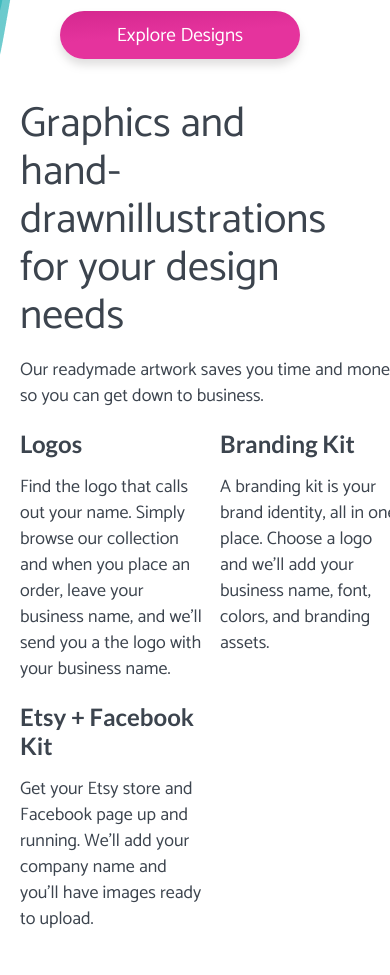
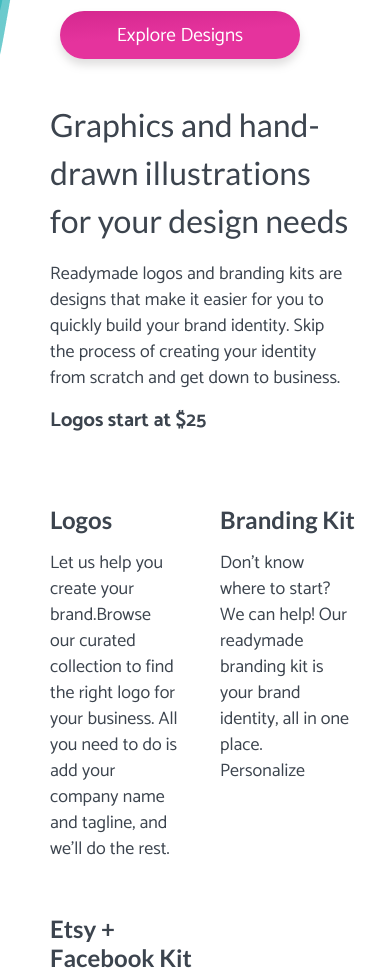
Before and after one commit to Jezryl-Castelo/wyld-designs-contact, a plain HTML site: page index.html in a window 390 px wide. Shown: the part 589-1564 px from the top of the page. Drawn offline with Linux system fonts and the light colour scheme.

Commit message:
edit text in about section

```diff
--- a/index.html
+++ b/index.html
@@ -20,7 +20,7 @@
     <link rel="stylesheet" href="styles.css">
     <link rel="preconnect" href="https://fonts.googleapis.com">
     <link rel="preconnect" href="https://fonts.gstatic.com" crossorigin>
-    <link href="https://fonts.googleapis.com/css2?family=Catamaran:wght@400;600&family=Lato:wght@400;700&display=swap" rel="stylesheet">
+    <link href="https://fonts.googleapis.com/css2?family=Catamaran:wght@400;700&family=Lato:wght@400;700&display=swap" rel="stylesheet">
 </head>
 <body>
 
@@ -51,25 +51,25 @@
 
 <section class="about-container">
     <div class="about-left">
-    <h4 class="about-title">Graphics and hand-drawnillustrations for your design needs</h4>
-    <p class="about-text">Our readymade artwork saves you time and money, so you can get down to business. </p>
+    <h2 class="about-title">Graphics and hand-drawn illustrations for your design needs</h2>
+    <p class="about-text about-premade">Readymade logos and branding kits are designs that make it easier for you to quickly build your brand identity. Skip the process of creating your identity from scratch and get down to business. </p>
+    <p class="pricing">Logos start at $25</p>
     </div>
 
     <div class="about-right">
         <div class="about-card">
             <h5 class="about-details">Logos</h5>
-            <p class="about-text">Find the logo that calls out your name. Simply browse our collection and when you place an order, leave your business name, and we'll send you a the logo with your business name. </p>
+            <p class="about-text">Let us help you create your brand.Browse our curated collection to find the right logo for your business. All you need to do is add your company name and tagline, and we'll do the rest.</p>
         </div>
         <div class="about-card">
             <h5 class="about-details">Branding Kit</h5>
-            <p class="about-text">A branding kit is your brand identity, all in one place. Choose a logo and we'll add your business name, font, colors, and branding assets.</p>
+            <p class="about-text">Don't know where to start? We can help! Our readymade branding kit is your brand identity, all in one place. Personalize  </p>
         </div>
         <div class="about-card">
             <h5 class="about-details">Etsy + Facebook Kit</h5>
             <p class="about-text">Get your Etsy store and Facebook page up and running. We'll add your company name and you'll have images ready to upload.</p>
         </div>
     </div>
-    </section>
 </section>
 
 <section class="contact-container">
@@ -93,8 +93,8 @@
         <input type="hidden" name="Created" value="x-sheetmonkey-current-date-time" />
         <input class="submit-button" type="submit" value="Submit" />
       </form>
+</section>
 
-</section>
 
 <footer>
 
--- a/styles.css
+++ b/styles.css
@@ -3,8 +3,8 @@ html {
     background-color: #fff;
     background-image: url('./images/background.png');
     background-repeat: no-repeat;
-    font-family: 'Catamaran', sans-serif;
-
+    font-family: 'Catamaran',sans-serif;
+    font-weight: 400;
 }
 
 * {
@@ -53,6 +53,7 @@ nav {
 .container {
     display: grid;
     width: 90%;
+    max-width: 2000px;
     grid-template-columns: 50% 50%;
     grid-template-rows: 70% 30%;
     height: 540px;
@@ -74,6 +75,7 @@ nav {
     grid-column: 2 / 3;
     width: 100%;
     min-width: 400px;
+    max-width: 600px;
 }
 .etsy-button {
     grid-column: 1 / 2;
@@ -94,21 +96,19 @@ nav {
     text-decoration: none;
 }
 
-
-
 /* ---- About ---- */
 .about-container {
     display: flex;
-
     min-width: 350px;
-    padding: 10% 10% 8% 10%;
+    padding: 10% 10% 2% 10%;
     margin-top: 50px;
 }
 
 .about-title {
     width: 80%;
+    font-family: 'Lato', sans-serif;
     font-weight: 400;
-    font-size: 42px;
+    font-size: 32px;
 }
 
 .about-left {
@@ -139,9 +139,23 @@ nav {
     font-size: 18px;
     line-height: 26px;
     margin-top: 16px;
-    padding-right: 16px;
     max-width: 400px;
+    padding: 0 40px 32px 0;
 }
+.about-premade {
+    max-width: 600px;
+    padding-bottom: 6px;
+}
+
+.pricing {
+    font-weight: bold;
+    margin-bottom: 40px;
+    font-size: 20px;
+}
+.readymade-text {
+    margin-top: 20px;
+}
+
 
 /* ---- Form ---- */
 .contact-container {
@@ -265,6 +279,7 @@ footer {
        grid-area: title;
        font-size: 38px;
        line-height: 40px;
+       margin: 0 auto;
    }
    .etsy-button {
        grid-area: button;
@@ -272,10 +287,14 @@ footer {
    }
    .about-container {
        flex-direction: column;
-       width: 420px;
+       /* min-width: 100%; */
+
        margin: 0 auto;
-       padding: 50px 0 20px 20px;
+       padding: 50px 0 20px 50px;
        }
+    .about-title {
+        width: 90%;
+    }
     .about-left {
         width: 100%;
         padding-bottom: 20px;
```
